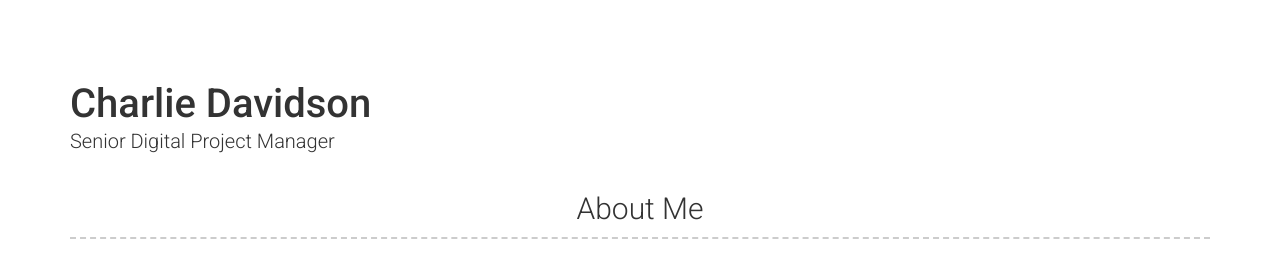
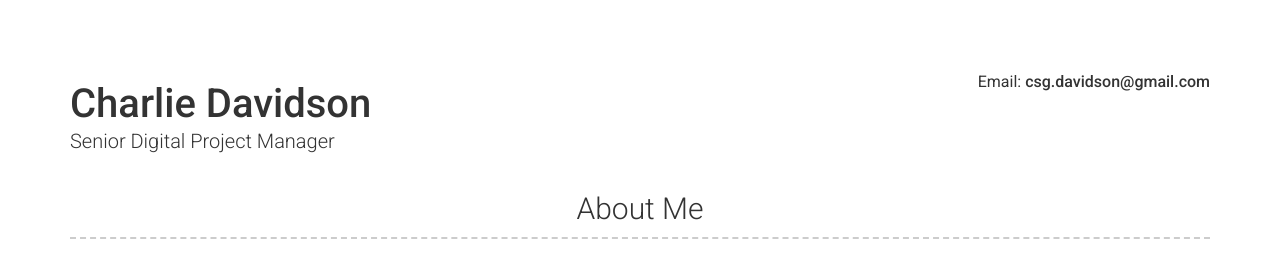
Before and after one commit to csgdavidson/Charlie-Davidson2, a Jekyll site: the page built from index.md, in a window 1280 px wide. Shown: the top 265 px of the page. Built offline with Jekyll 4.4.1, drawn with Linux system fonts in a browser that asks for light colours; nearby versions of some CDN libraries.

Commit message:
Update _config.yml

```diff
--- a/_config.yml
+++ b/_config.yml
@@ -5,6 +5,7 @@ favicon: assets/favicon.ico
 # Personal info
 name: Charlie Davidson
 title: Senior Digital Project Manager
+email: csg.davidson@gmail.com
 description: Hi! I’m Charlie Davidson. An Oxfordshire based, Senior Digital Project Manager.
 lang: en
 url: https://charliedavidson.co.uk
```
